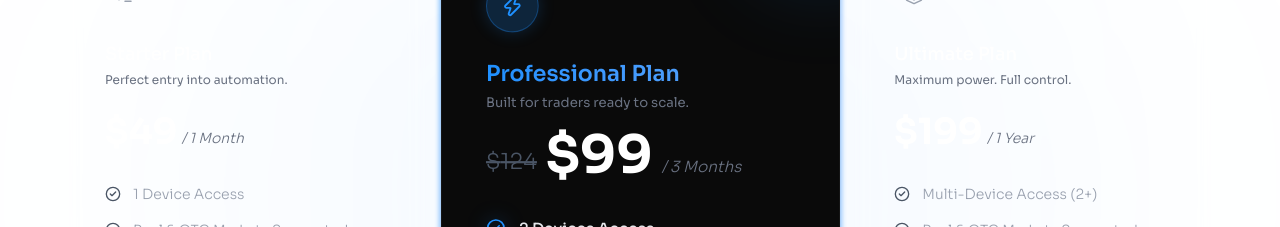
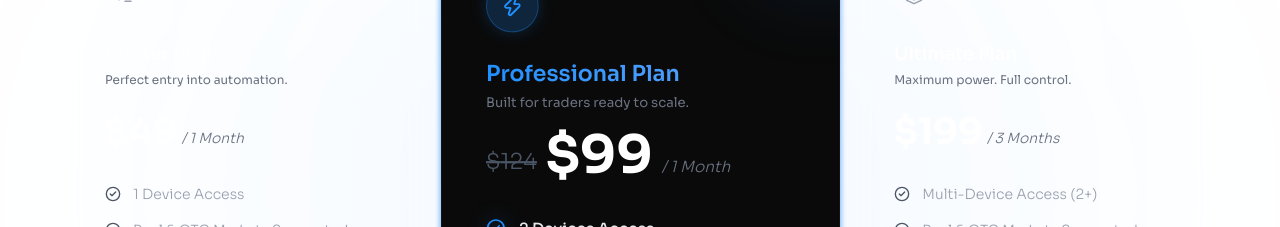
Before and after one commit to tradexProject/Tradex-Automatic, a Next.js app: page / in a window 1280 px wide. Shown: the part 1160-1387 px from the top of the page. Built offline with nearby package versions, Linux system fonts and the light colour scheme.

Commit message:
Update data.js

```diff
--- a/src/frontend/components/Plans/data.js
+++ b/src/frontend/components/Plans/data.js
@@ -22,7 +22,7 @@ export const plansData = {
   pro: {
     id: 'pro',
     name: 'Professional Plan',
-    duration: '3 Months',
+    duration: '1 Month',
     priceMonthly: '99',
     priceAnnual: '99',
     oldPrice: '124',
@@ -42,7 +42,7 @@ export const plansData = {
   institution: {
     id: 'institution',
     name: 'Ultimate Plan',
-    duration: '1 Year',
+    duration: '3 Months',
     priceMonthly: '199',
     priceAnnual: '199',
     oldPrice: '300',
```
